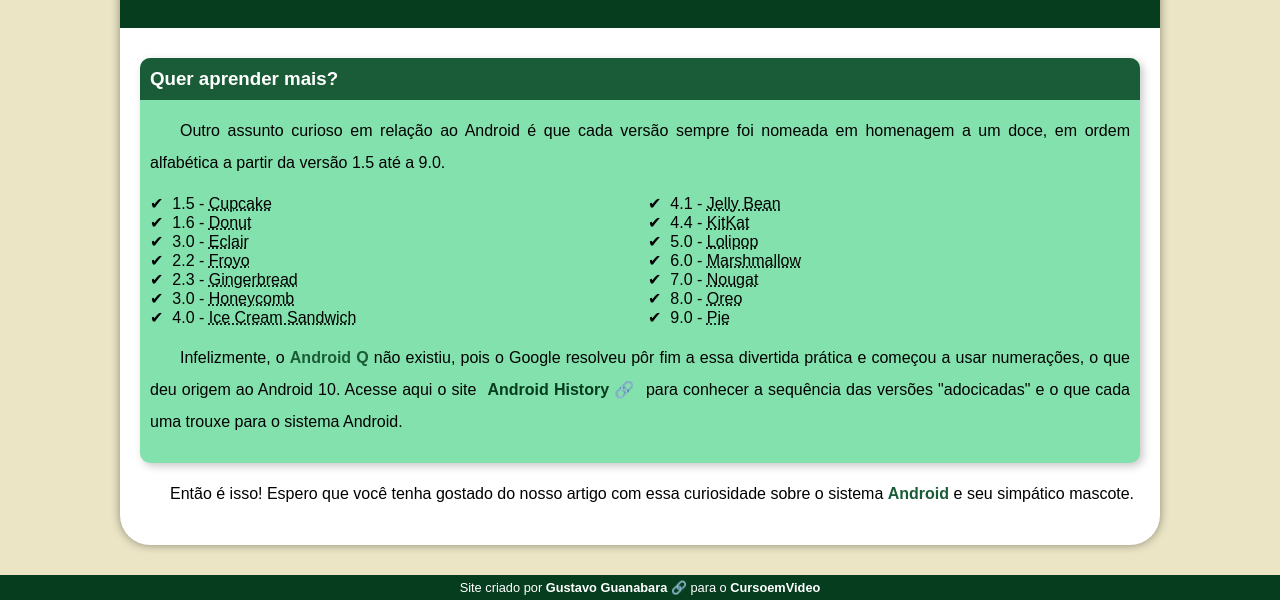
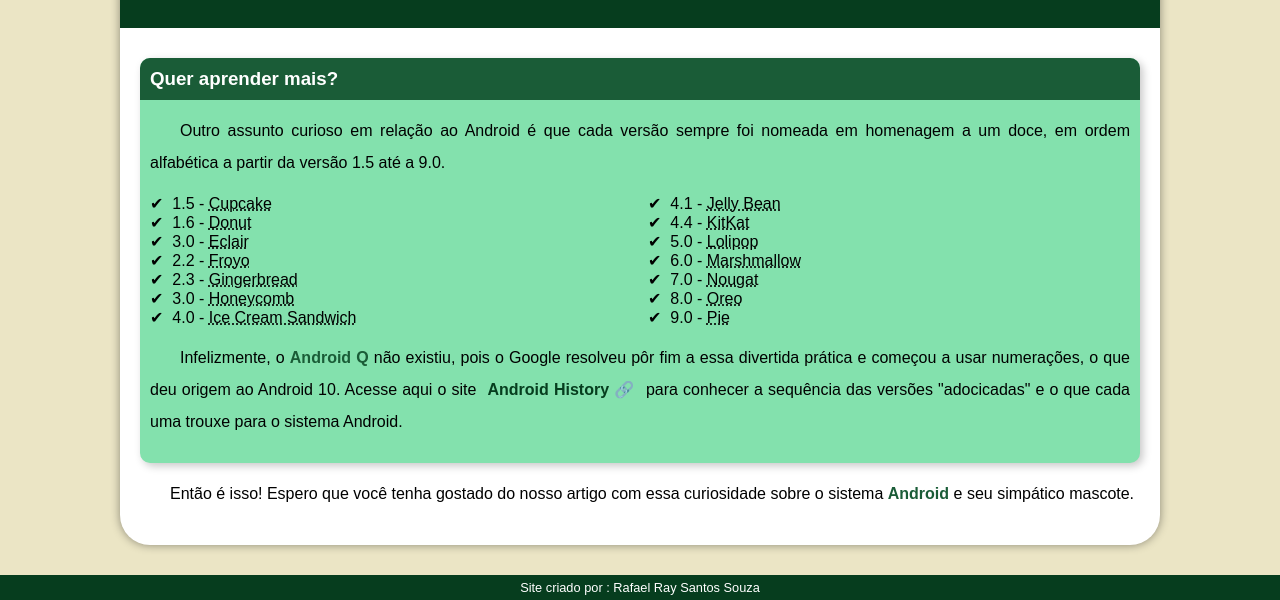
Before and after one commit to RafaelRay0/projeto-android, a plain HTML site: page index.html in a window 1280 px wide. Shown: the part 2387-2987 px from the top of the page. Drawn offline with Linux system fonts and the light colour scheme; a web font is replaced by a local one.

Commit message:
Site Novo

```diff
--- a/index.html
+++ b/index.html
@@ -90,7 +90,7 @@
      </article>
    </main>
    <footer>
-        <p>Site criado por <a href="https://gustavoguanabara.github.io/" target="_blank" class="external">Gustavo Guanabara</a> para o <a href="https://www.youtube.com/c/CursoemV%C3%ADdeo/videos" target="_blank">CursoemVideo</a></p>
+        <p>Site criado por : Rafael Ray Santos Souza</p>
    </footer>
 </body>
 </html>
```
